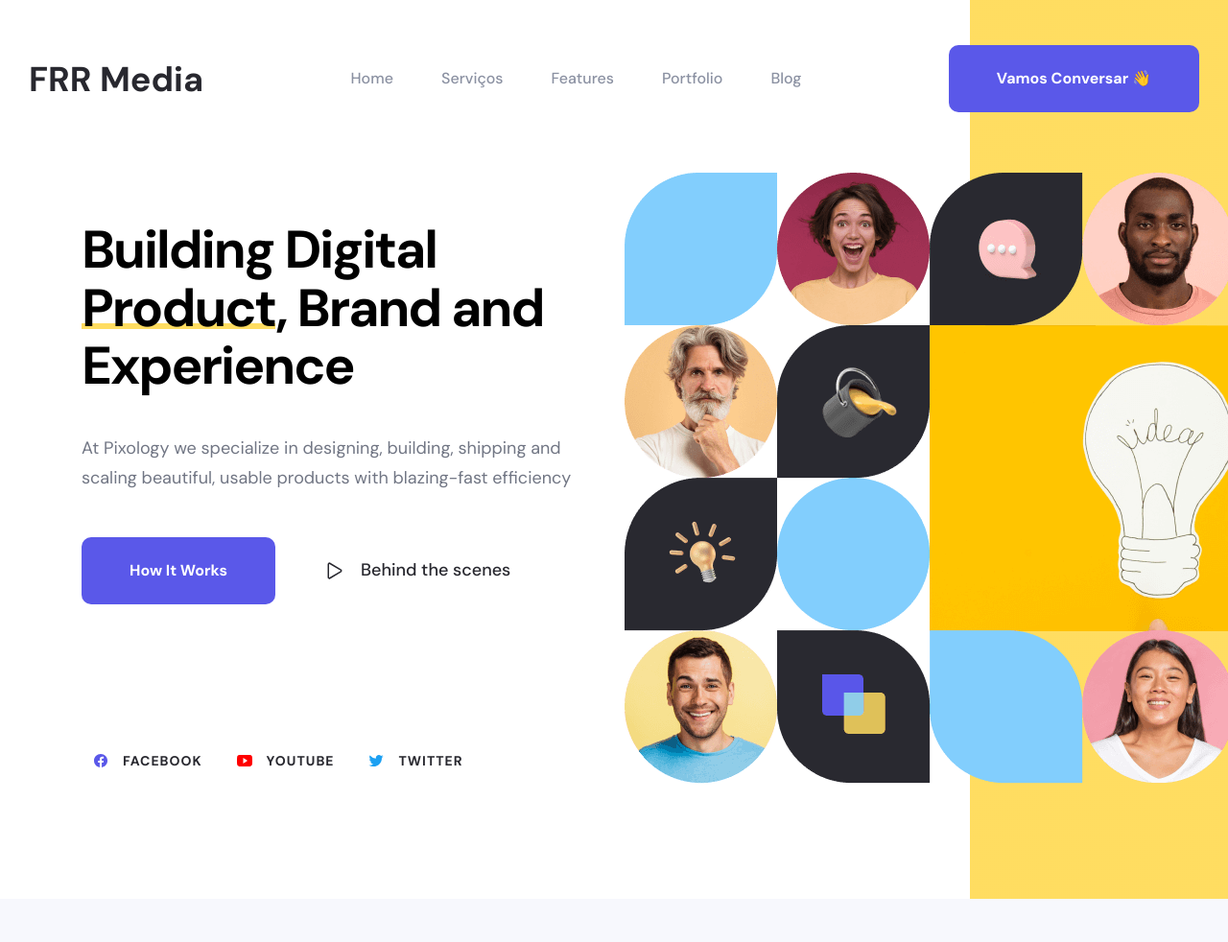
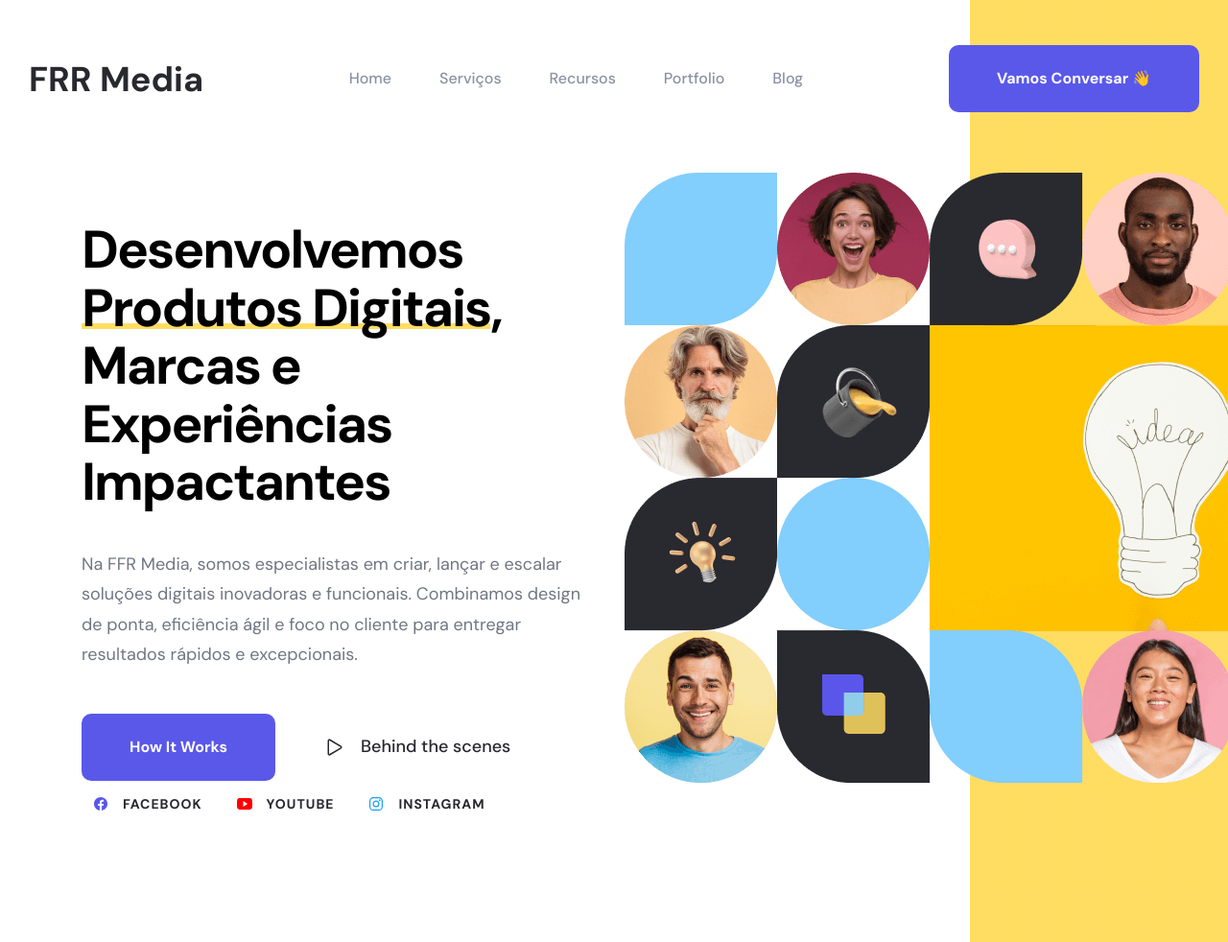
Before and after one commit to FelipeFerreiraReis777/FFR-Media, a plain HTML site: page index.html in a window 1280 px wide. Shown: the top 982 px of the page at 96% size. Drawn offline with nearby package versions, Linux system fonts and the light colour scheme.

Commit message:
Commit 3
Mudando textos e partes visuais do site.

```diff
--- a/index.html
+++ b/index.html
@@ -10,7 +10,7 @@
   <!--
     - favicon
   -->
-  <link rel="shortcut icon" href="./favicon.svg" type="image/svg+xml">
+  <link rel="shortcut icon" href="./assets/images/logo-frr-1.png" type="image/svg+xml">
 
   <!--
     - custom css link
@@ -63,7 +63,7 @@
           </li>
 
           <li class="navbar-item">
-            <a href="#feature" class="navbar-link" data-nav-link>Features</a>
+            <a href="#feature" class="navbar-link" data-nav-link>Recursos</a>
           </li>
 
           <li class="navbar-item">
@@ -106,13 +106,12 @@
           <div class="hero-content">
 
             <h1 class="h1 hero-title">
-              Building Digital <span class="has-before">Product</span>, Brand and Experience
+              Desenvolvemos<span class="has-before">Produtos Digitais</span>, Marcas e Experiências Impactantes
             </h1>
 
             <p class="hero-text">
-              At Pixology we specialize in designing, building, shipping and scaling beautiful, usable products with
-              blazing-fast
-              efficiency
+              Na FFR Media, somos especialistas em criar, lançar e escalar soluções digitais inovadoras e funcionais.
+              Combinamos design de ponta, eficiência ágil e foco no cliente para entregar resultados rápidos e excepcionais.
             </p>
 
             <div class="wrapper">
@@ -145,9 +144,9 @@
 
               <li>
                 <a href="#" class="social-link" style="--color: hsl(203, 89%, 53%);">
-                  <ion-icon name="logo-twitter"></ion-icon>
+                  <ion-icon name="logo-instagram"></ion-icon>
 
-                  <span class="span">Twitter</span>
+                  <span class="span">Instagram</span>
                 </a>
               </li>
 
@@ -941,11 +940,11 @@
           </li>
 
           <li>
-            <a href="#" class="footer-bottom-link">Privacy policy</a>
+            <a href="#" class="footer-bottom-link">Política de Privacidade</a>
           </li>
 
           <li>
-            <a href="#" class="footer-bottom-link">Login / Signup</a>
+            <a href="#" class="footer-bottom-link">Login / Cadastro</a>
           </li>
 
         </ul>
```
Also changed, not shown: assets/images/logo-frr-1.png.
